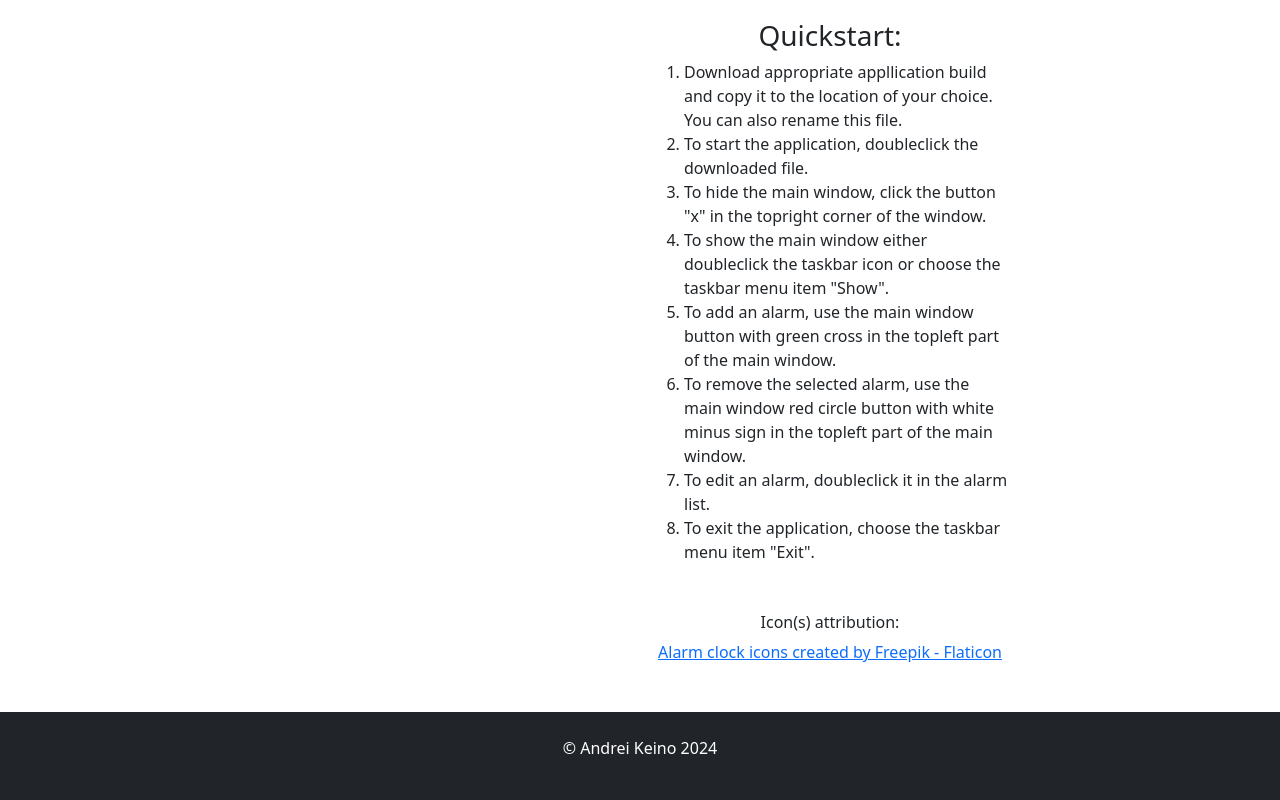
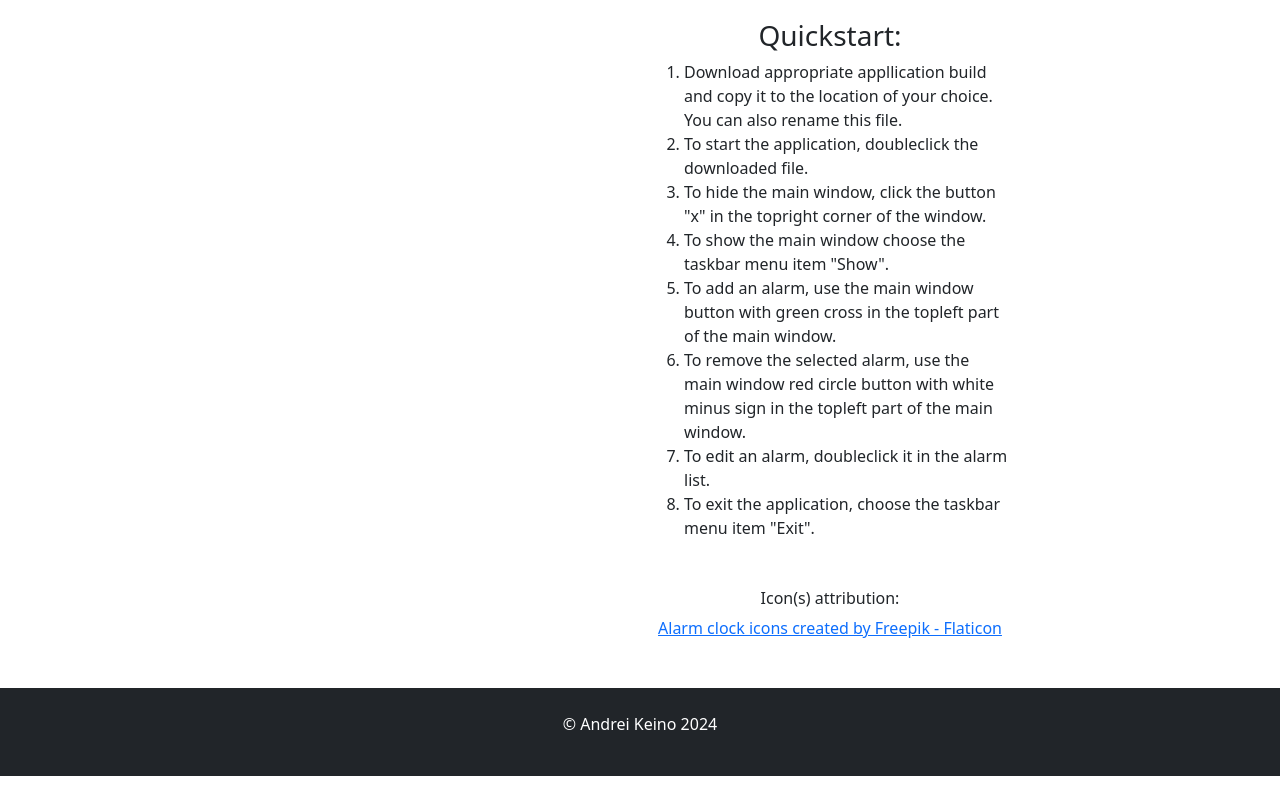
Before and after one commit to AndreiKeino/ak-alarm-clock, a plain HTML site: page index.html in a window 1280 px wide. Shown: the part 1868-2668 px from the top of the page. After the commit the page ends 2644 px from the top, so only its background shows below. Drawn offline with nearby package versions, Linux system fonts and the light colour scheme; some packages are replaced by stand-ins of ours; files that its build step writes are made by us from their sources; a script that the page names is missing.

Commit message:
changed item content in list <Qiuckstart>

```diff
--- a/index.html
+++ b/index.html
@@ -156,9 +156,7 @@
             </li>
 
             <li class="text-start">
-              To show the main window
-              either doubleclick the taskbar icon or choose the
-              taskbar menu item "Show".
+              To show the main window choose the taskbar menu item "Show".
             </li>
 
             <li class="text-start">
```
